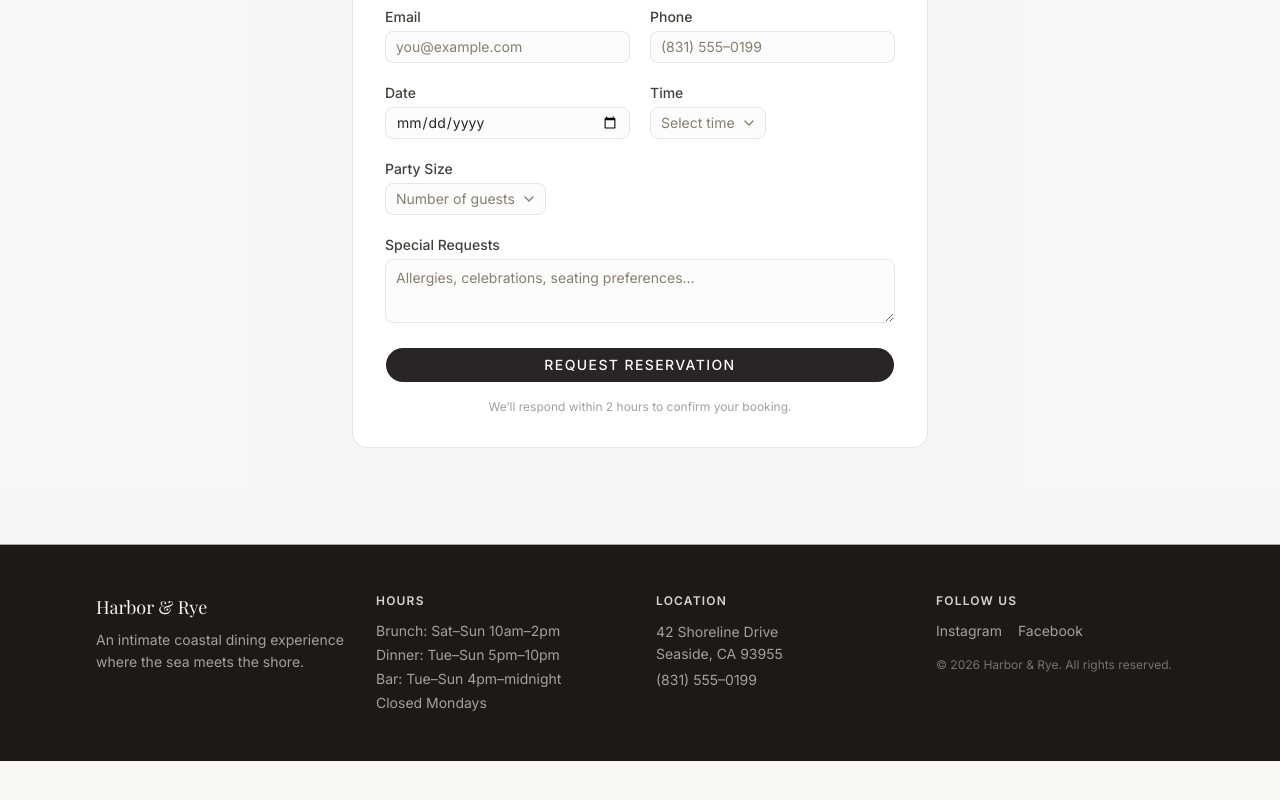
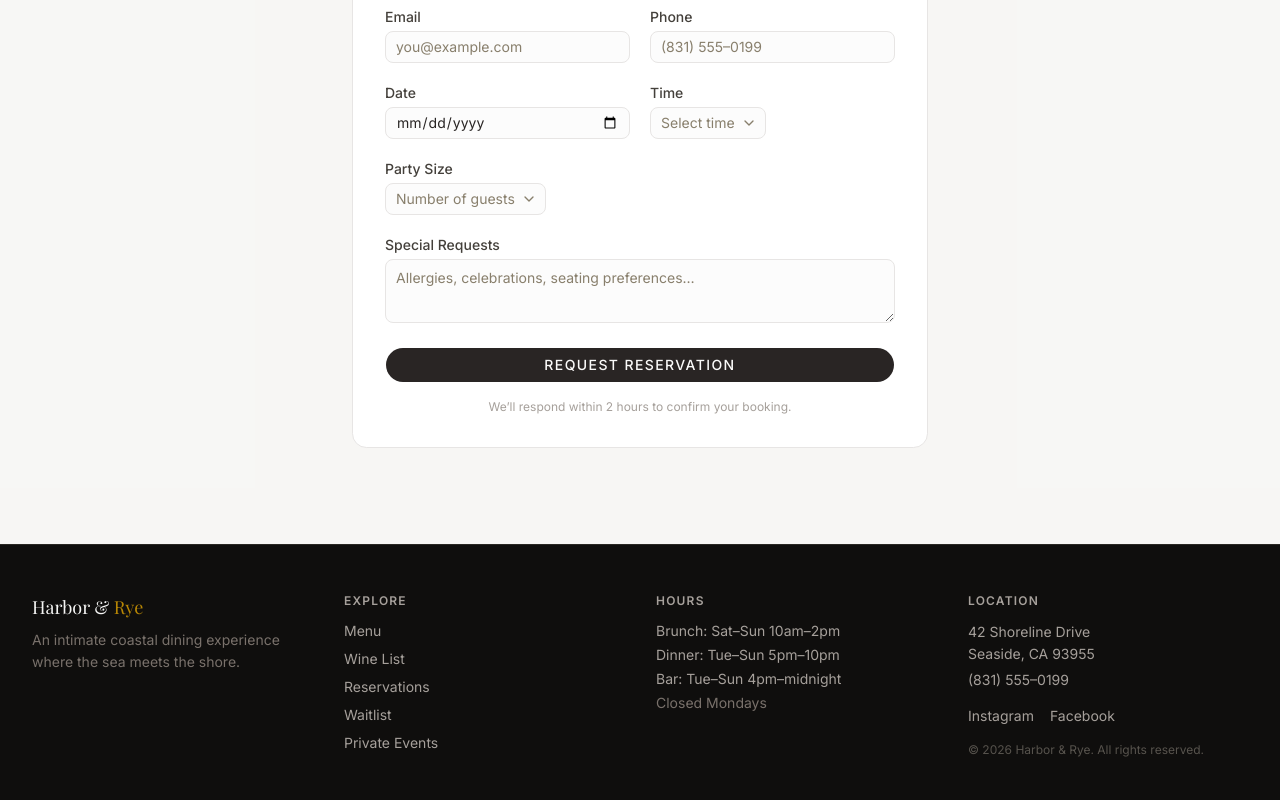
Before and after one commit to anas-khan-antimatter/mkt-harbor-and-rye, a Next.js app in the folder harbor-rye/: page / in a window 1280 px wide. Shown: the part 5609-6409 px from the top of the page. Before the commit the page ends 6370 px from the top, so only its background shows below. Built offline with nearby package versions, Linux system fonts and the light colour scheme; a web font is replaced by a local one.

Commit message:
antimatter: checkpoint c-1790732952466-4gc6v

```diff
--- a/harbor-rye/src/components/Footer.tsx
+++ b/harbor-rye/src/components/Footer.tsx
@@ -2,33 +2,49 @@ import Link from "next/link";
 
 export default function Footer() {
   return (
-    <footer className="border-t border-stone-200/70 bg-stone-900 text-stone-400">
-      <div className="mx-auto max-w-6xl px-4 py-12 sm:px-6 lg:px-8">
+    <footer className="border-t border-stone-700/50 bg-[#0f0e0d] text-stone-400">
+      <div className="mx-auto max-w-7xl px-4 py-12 sm:px-6 lg:px-8">
         <div className="grid gap-8 sm:grid-cols-2 lg:grid-cols-4">
           {/* Brand */}
           <div>
-            <h3 className="font-heading text-lg text-stone-100">Harbor & Rye</h3>
-            <p className="mt-2 text-sm leading-relaxed text-stone-400">
+            <h3 className="font-heading text-lg text-stone-100">
+              Harbor & <span className="text-amber-400/70">Rye</span>
+            </h3>
+            <p className="mt-2 text-sm leading-relaxed text-stone-500">
               An intimate coastal dining experience where the sea meets the shore.
             </p>
           </div>
 
+          {/* Navigation */}
+          <div>
+            <h4 className="text-xs font-semibold uppercase tracking-widest text-stone-400">
+              Explore
+            </h4>
+            <nav className="mt-3 flex flex-col gap-2 text-sm">
+              <Link href="/menu" className="text-stone-400 hover:text-amber-400/80 transition-colors">Menu</Link>
+              <Link href="/wine" className="text-stone-400 hover:text-amber-400/80 transition-colors">Wine List</Link>
+              <Link href="/reservations" className="text-stone-400 hover:text-amber-400/80 transition-colors">Reservations</Link>
+              <Link href="/waitlist" className="text-stone-400 hover:text-amber-400/80 transition-colors">Waitlist</Link>
+              <Link href="/events" className="text-stone-400 hover:text-amber-400/80 transition-colors">Private Events</Link>
+            </nav>
+          </div>
+
           {/* Hours */}
           <div>
-            <h4 className="text-xs font-semibold uppercase tracking-widest text-stone-300">
+            <h4 className="text-xs font-semibold uppercase tracking-widest text-stone-400">
               Hours
             </h4>
             <ul className="mt-3 space-y-1 text-sm text-stone-400">
               <li>Brunch: Sat–Sun 10am–2pm</li>
               <li>Dinner: Tue–Sun 5pm–10pm</li>
               <li>Bar: Tue–Sun 4pm–midnight</li>
-              <li>Closed Mondays</li>
+              <li className="text-stone-500">Closed Mondays</li>
             </ul>
           </div>
 
-          {/* Location */}
+          {/* Location & Social */}
           <div>
-            <h4 className="text-xs font-semibold uppercase tracking-widest text-stone-300">
+            <h4 className="text-xs font-semibold uppercase tracking-widest text-stone-400">
               Location
             </h4>
             <p className="mt-3 text-sm leading-relaxed text-stone-400">
@@ -36,24 +52,12 @@ export default function Footer() {
               Seaside, CA 93955
             </p>
             <p className="mt-1 text-sm text-stone-400">(831) 555–0199</p>
-          </div>
-
-          {/* Social */}
-          <div>
-            <h4 className="text-xs font-semibold uppercase tracking-widest text-stone-300">
-              Follow Us
-            </h4>
-            <div className="mt-3 flex gap-4 text-sm text-stone-400">
-              <Link href="#" className="hover:text-stone-100 transition-colors">
-                Instagram
-              </Link>
-              <Link href="#" className="hover:text-stone-100 transition-colors">
-                Facebook
-              </Link>
+            <div className="mt-4 flex gap-4 text-sm">
+              <Link href="#" className="text-stone-400 hover:text-amber-400/80 transition-colors">Instagram</Link>
+              <Link href="#" className="text-stone-400 hover:text-amber-400/80 transition-colors">Facebook</Link>
             </div>
-            <p className="mt-4 text-xs text-stone-500">
-              &copy; {new Date().getFullYear()} Harbor &amp; Rye. All rights
-              reserved.
+            <p className="mt-4 text-xs text-stone-600">
+              &copy; {new Date().getFullYear()} Harbor &amp; Rye. All rights reserved.
             </p>
           </div>
         </div>
```
